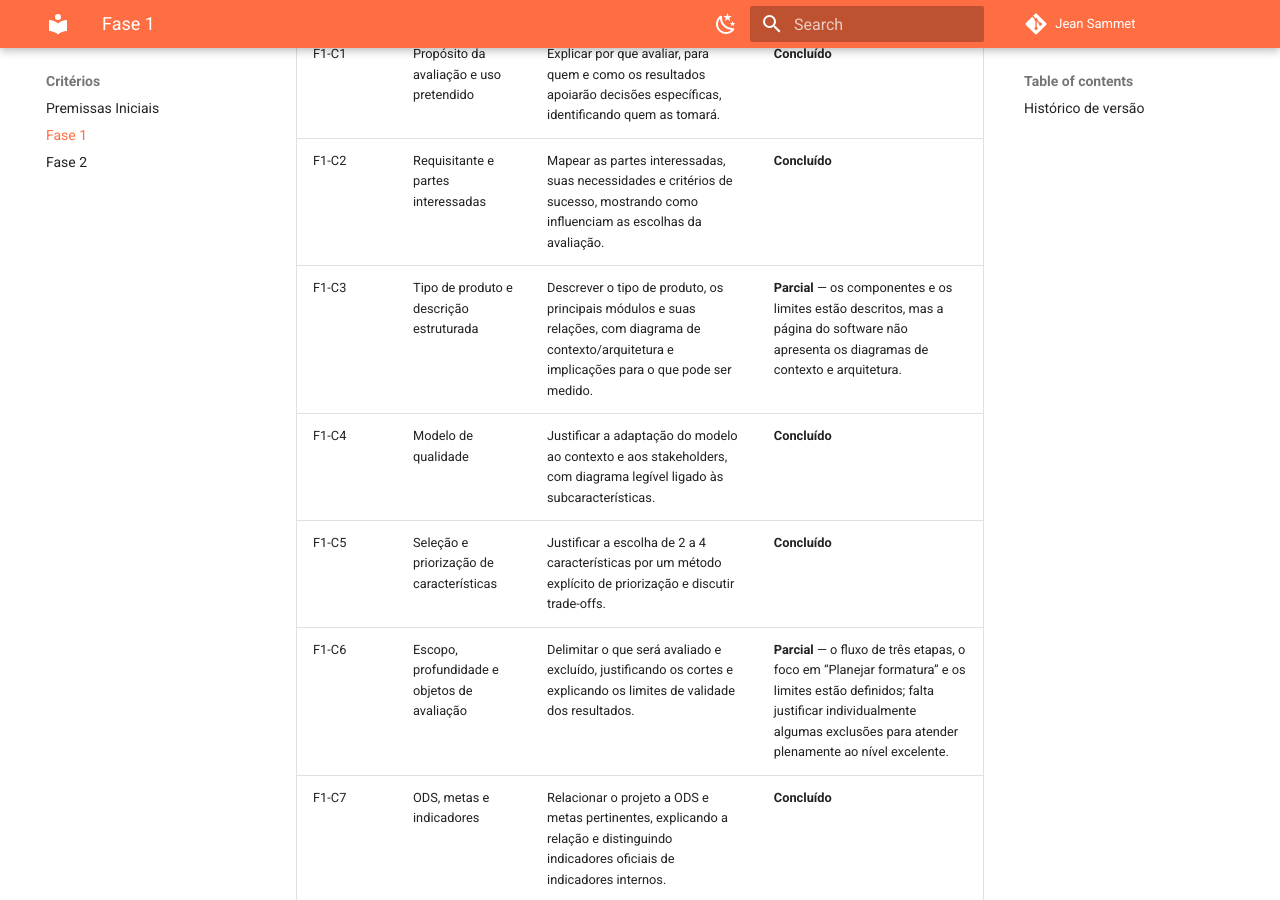
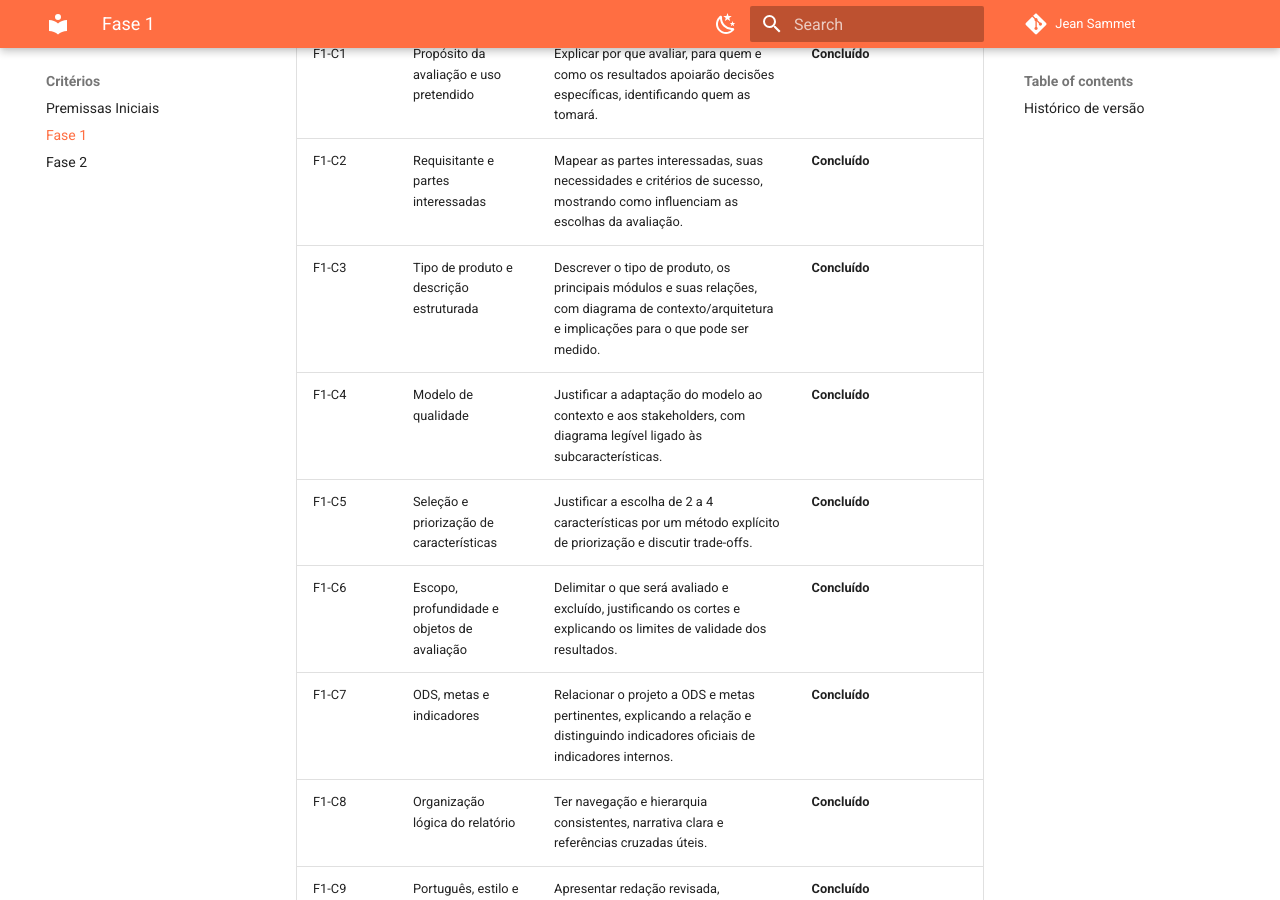
Before and after one commit to FCTE-Qualidade-de-Software-1/2026-2_T02_JEAN_SAMMET, an MkDocs documentation site: the page built from docs/criterios/fase1.md, in a window 1280 px wide and 900 px high, scrolled down 242 px. Built offline with MkDocs 1.6.1 and Material for MkDocs 9.7.7, drawn with Linux system fonts in a browser that asks for light colours; comment, search, counter and statistics services are not loaded.

Commit message:
Fase 1 completa

```diff
--- a/docs/criterios/fase1.md
+++ b/docs/criterios/fase1.md
@@ -4,10 +4,10 @@
 | :--- | :--- | :--- | :--- |
 | F1-C1 | Propósito da avaliação e uso pretendido | Explicar por que avaliar, para quem e como os resultados apoiarão decisões específicas, identificando quem as tomará. | **Concluído** |
 | F1-C2 | Requisitante e partes interessadas | Mapear as partes interessadas, suas necessidades e critérios de sucesso, mostrando como influenciam as escolhas da avaliação. | **Concluído** |
-| F1-C3 | Tipo de produto e descrição estruturada | Descrever o tipo de produto, os principais módulos e suas relações, com diagrama de contexto/arquitetura e implicações para o que pode ser medido. | **Parcial** — os componentes e os limites estão descritos, mas a página do software não apresenta os diagramas de contexto e arquitetura. |
+| F1-C3 | Tipo de produto e descrição estruturada | Descrever o tipo de produto, os principais módulos e suas relações, com diagrama de contexto/arquitetura e implicações para o que pode ser medido. | **Concluído** |
 | F1-C4 | Modelo de qualidade | Justificar a adaptação do modelo ao contexto e aos stakeholders, com diagrama legível ligado às subcaracterísticas. | **Concluído** |
 | F1-C5 | Seleção e priorização de características | Justificar a escolha de 2 a 4 características por um método explícito de priorização e discutir trade-offs. | **Concluído** |
-| F1-C6 | Escopo, profundidade e objetos de avaliação | Delimitar o que será avaliado e excluído, justificando os cortes e explicando os limites de validade dos resultados. | **Parcial** — o fluxo de três etapas, o foco em “Planejar formatura” e os limites estão definidos; falta justificar individualmente algumas exclusões para atender plenamente ao nível excelente. |
+| F1-C6 | Escopo, profundidade e objetos de avaliação | Delimitar o que será avaliado e excluído, justificando os cortes e explicando os limites de validade dos resultados. | **Concluído** |
 | F1-C7 | ODS, metas e indicadores | Relacionar o projeto a ODS e metas pertinentes, explicando a relação e distinguindo indicadores oficiais de indicadores internos. | **Concluído** |
 | F1-C8 | Organização lógica do relatório | Ter navegação e hierarquia consistentes, narrativa clara e referências cruzadas úteis. | **Concluído** |
 | F1-C9 | Português, estilo e padronização | Apresentar redação revisada, referências completas e corretas e figuras/tabelas numeradas, legendadas, citadas e com fonte. | **Concluído** |
```
